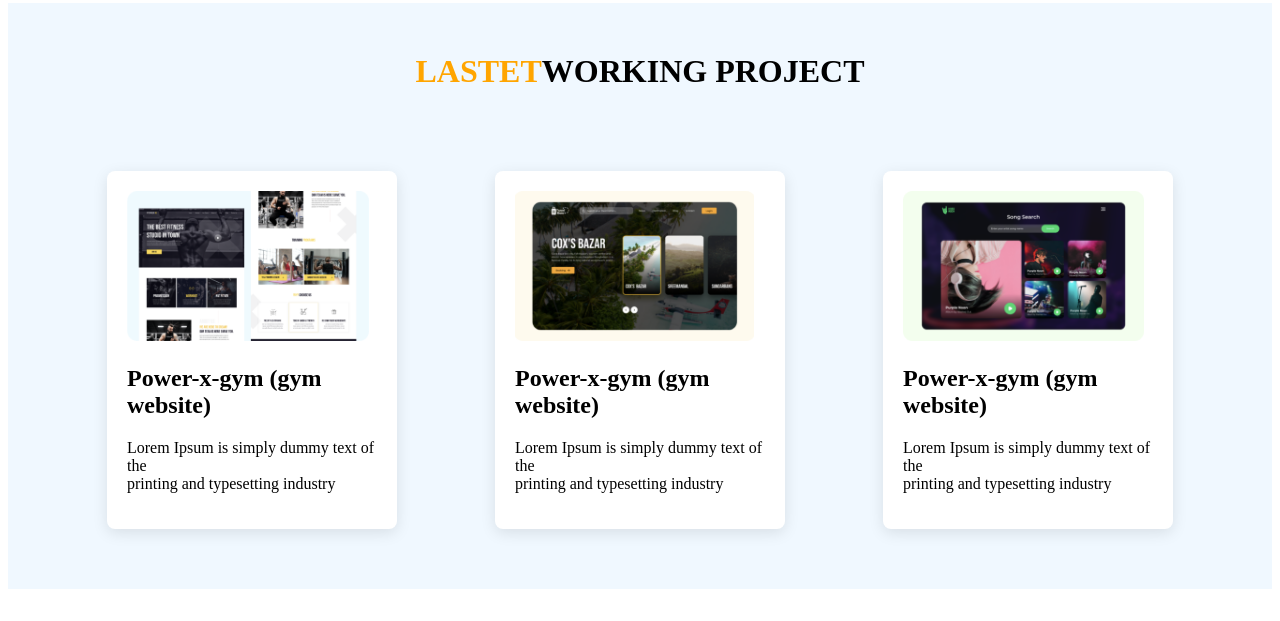
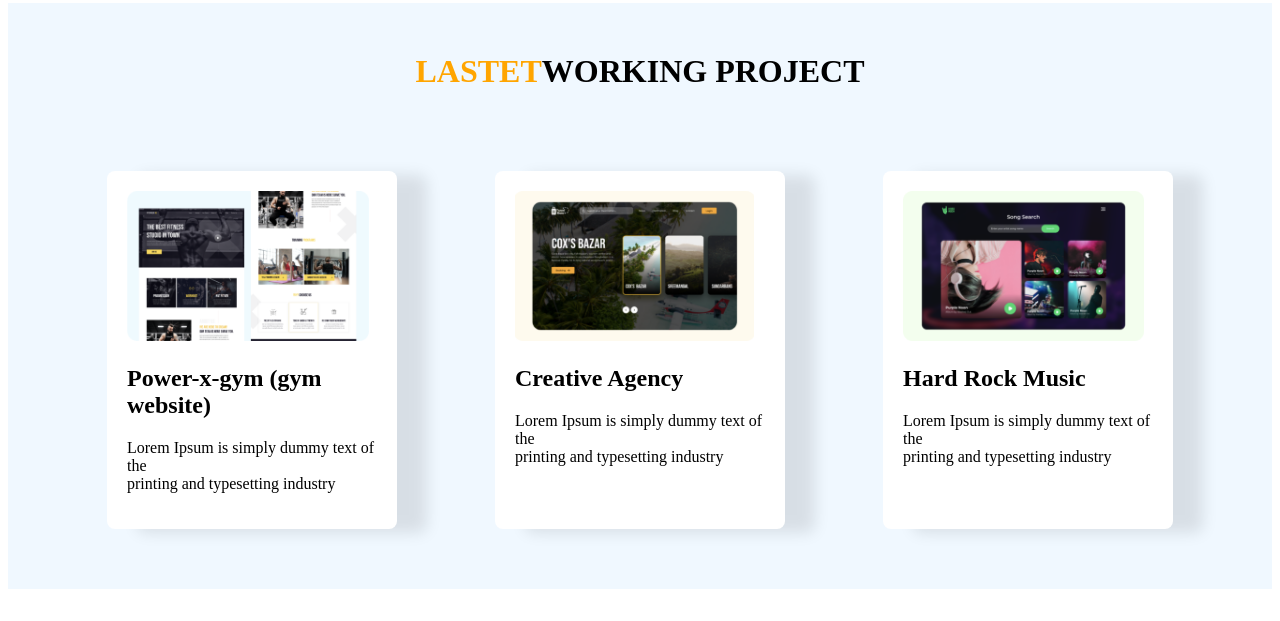
Before and after one commit to mredul-max/project-2, a plain HTML site: page index.html in a window 1280 px wide. Shown: the part 903-1524 px from the top of the page. Drawn offline with Linux system fonts and the light colour scheme.

Commit message:
third commit

```diff
--- a/index.html
+++ b/index.html
@@ -53,13 +53,13 @@
         </section>
         <section class="card">
             <img class="c-img" src="images/image 5.png" alt="">
-            <h2>Power-x-gym (gym website)</h2>
+            <h2>Creative Agency</h2>
             <p>Lorem Ipsum is simply dummy text of the
              <br> printing and typesetting industry</p>
         </section>
         <section class="card">
             <img class="c-img" src="images/image 8.png" alt="">
-            <h2>Power-x-gym (gym website)</h2>
+            <h2>Hard Rock Music</h2>
             <p>Lorem Ipsum is simply dummy text of the
              <br> printing and typesetting industry</p>
         </section>
--- a/style.css
+++ b/style.css
@@ -92,7 +92,7 @@
   margin: 10px;
   background-color: white;
 
-  box-shadow: 0 4px 15px rgba(0, 0, 0, 0.1);
+  box-shadow: 30px 4px 15px rgba(0, 0, 0, 0.1);
   transition: 0.3s;
 }
 .last-img{
```
